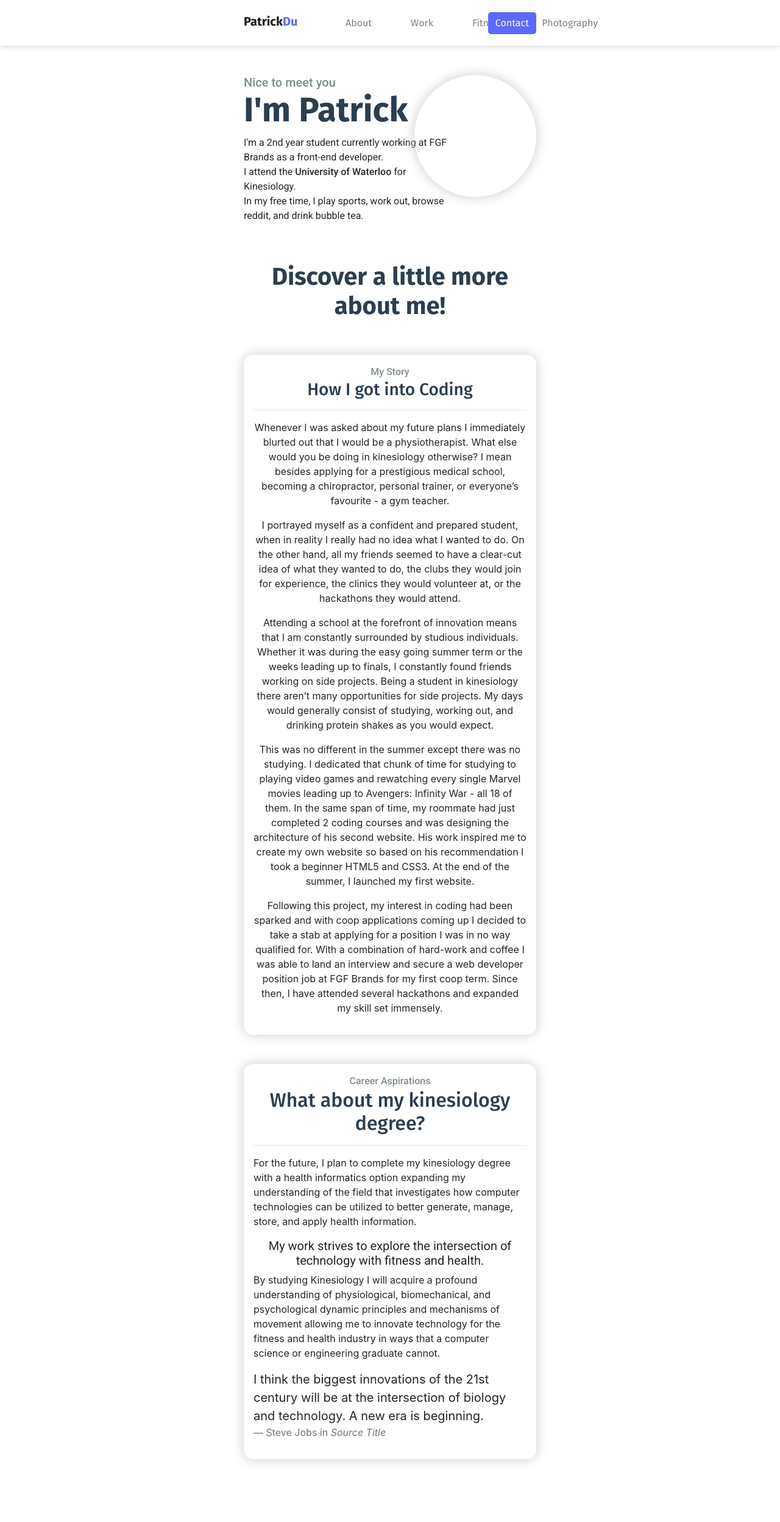
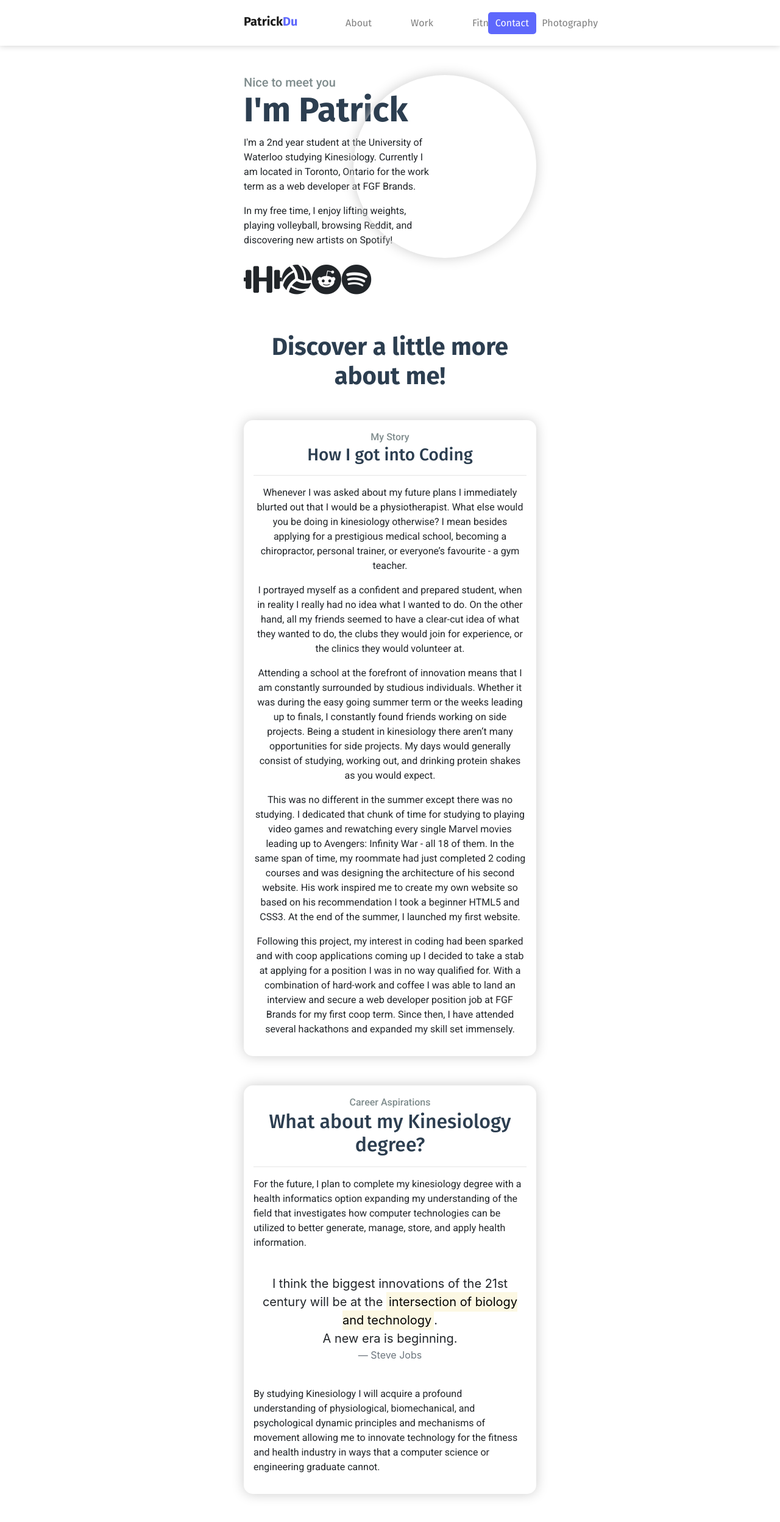
Before and after one commit to patrick-du/personal-website, a React (Create React App) app: page /about in a window 1280 px wide. Shown: the whole page at 61% size. Before the commit the page ends 2441 px from the top, so only its background shows below. Built offline with nearby package versions, Linux system fonts and the light colour scheme.

Commit message:
about page

```diff
--- a/package.json
+++ b/package.json
@@ -7,7 +7,8 @@
     "react": "^16.8.3",
     "react-dom": "^16.8.3",
     "react-router-dom": "^4.3.1",
-    "react-scripts": "2.1.5"
+    "react-scripts": "2.1.5",
+    "typer-js": "^5.0.1"
   },
   "scripts": {
     "start": "react-scripts start",
--- a/src/App.css
+++ b/src/App.css
@@ -48,9 +48,15 @@
 }
 
 .circle {
-  width: 200px;
-  height: 200px;
-  border-radius:100px;
+  width: 300px;
+  height: 300px;
+  border-radius:50%;
+  box-shadow: 0 0 20px #ccc;
+}
+
+.square {
+  width: 100px;
+  height: 100px;
   box-shadow: 0 0 20px #ccc;
 }
 
@@ -75,10 +81,13 @@
 
 /* About Styles */
 
-
 .aboutBox {
   width: 100%;
   height: auto;
   border-radius: 15px;
   box-shadow: 0 0 20px #ccc;
 }
+
+.emojis {
+  font-size: 50px;
+}
--- a/src/components/about/About.js
+++ b/src/components/about/About.js
@@ -1,4 +1,5 @@
 import React from 'react';
+
 
 const About = () => {
     return (
@@ -7,7 +8,14 @@ const About = () => {
                 <div className="col-9">
                     <h5 className="title-font med no-y-space">Nice to meet you</h5>
                     <h3 className="p-font bold display-4 ">I'm Patrick</h3>
-                    <p className="s-font reg">I'm a 2nd year student currently working at FGF Brands as a front-end developer. <br /> I attend the <span className="med">University of Waterloo</span> for Kinesiology. <br />In my free time, I play sports, work out, browse reddit, and drink bubble tea. </p>
+                    <p className="s-font pr-5">I'm a 2nd year student at the University of Waterloo studying Kinesiology. Currently I am located in Toronto, Ontario for the work term as a web developer at FGF Brands. </p>
+                    <p className="s-font pr-5">In my free time, I enjoy lifting weights, playing volleyball, browsing Reddit, and discovering new artists on Spotify!</p>
+                    <span className="emojis text-center">
+                            <i class="fas fa-dumbbell px-auto"/>
+                            <i class="fas fa-volleyball-ball px-auto"/>
+                            <i class="fab fa-reddit px-auto"/>
+                            <i class="fab fa-spotify px-auto"/>
+                    </span>
                 </div>
                 <div className="col-3">
                     <div className="circle float-right"></div>{/*image*/}
@@ -15,10 +23,9 @@ const About = () => {
             </div>
 
 
-
             <h1 className="p-font bold text-center mt-5">Discover a little more about me!</h1>
 
-            <div className="row">
+            <div className="xd">
 
             </div>
 
@@ -26,24 +33,26 @@ const About = () => {
                 <p className="title-font med no-y-space">My Story</p>
                 <h3 className="p-font med">How I got into Coding</h3>
                 <hr />
-                <p className="s-font-reg">Whenever I was asked about my future plans I immediately blurted out that I would be a physiotherapist. What else would you be doing in kinesiology otherwise? I mean besides applying for a prestigious medical school, becoming a chiropractor, personal trainer, or everyone’s favourite - a gym teacher.</p>
-                <p className="s-font-reg">I portrayed myself as a confident and prepared student, when in reality I really had no idea what I wanted to do. On the other hand, all my friends seemed to have a clear-cut idea of what they wanted to do, the clubs they would join for experience, the clinics they would volunteer at, or the hackathons they would attend.</p>
-                <p className="s-font-reg">Attending a school at the forefront of innovation means that I am constantly surrounded by studious individuals. Whether it was during the easy going summer term or the weeks leading up to finals, I constantly found friends working on side projects.  Being a student in kinesiology there aren’t many opportunities for side projects. My days would generally consist of studying, working out, and drinking protein shakes as you would expect.</p>
-                <p className="s-font-reg">This was no different in the summer except there was no studying. I dedicated that chunk of time for studying to playing video games and rewatching every single Marvel movies leading up to Avengers: Infinity War - all 18 of them. In the same span of time, my roommate had just completed 2 coding courses and was designing the architecture of his second website. His work inspired me to create my own website so based on his recommendation I took a beginner HTML5 and CSS3. At the end of the summer, I launched my first website.</p>
-                <p className="s-font-reg">Following this project, my interest in coding had been sparked and with coop applications coming up I decided to take a stab at applying for a position I was in no way qualified for. With a combination of hard-work and coffee I was able to land an interview and secure a web developer position job at FGF Brands for my first coop term. Since then, I have attended several hackathons and expanded my skill set immensely.</p>
+                <p className="s-font">Whenever I was asked about my future plans I immediately blurted out that I would be a physiotherapist. What else would you be doing in kinesiology otherwise? I mean besides applying for a prestigious medical school, becoming a chiropractor, personal trainer, or everyone’s favourite - a gym teacher.</p>
+                <p className="s-font">I portrayed myself as a confident and prepared student, when in reality I really had no idea what I wanted to do. On the other hand, all my friends seemed to have a clear-cut idea of what they wanted to do, the clubs they would join for experience, or the clinics they would volunteer at.</p>
+                <p className="s-font">Attending a school at the forefront of innovation means that I am constantly surrounded by studious individuals. Whether it was during the easy going summer term or the weeks leading up to finals, I constantly found friends working on side projects.  Being a student in kinesiology there aren’t many opportunities for side projects. My days would generally consist of studying, working out, and drinking protein shakes as you would expect.</p>
+                <p className="s-font">This was no different in the summer except there was no studying. I dedicated that chunk of time for studying to playing video games and rewatching every single Marvel movies leading up to Avengers: Infinity War - all 18 of them. In the same span of time, my roommate had just completed 2 coding courses and was designing the architecture of his second website. His work inspired me to create my own website so based on his recommendation I took a beginner HTML5 and CSS3. At the end of the summer, I launched my first website.</p>
+                <p className="s-font">Following this project, my interest in coding had been sparked and with coop applications coming up I decided to take a stab at applying for a position I was in no way qualified for. With a combination of hard-work and coffee I was able to land an interview and secure a web developer position job at FGF Brands for my first coop term. Since then, I have attended several hackathons and expanded my skill set immensely.</p>
             </div>
 
             <div className="aboutBox my-5 p-3 ">
                 <p className="title-font med no-y-space text-center">Career Aspirations</p>
-                <h2 className="p-font med text-center">What about my kinesiology degree?</h2>
+                <h2 className="p-font med text-center">What about my Kinesiology degree?</h2>
                 <hr />
-                <p className="s-font-reg">For the future, I plan to complete my kinesiology degree with a health informatics option expanding my understanding of the field that investigates how computer technologies can be utilized to better generate, manage, store, and apply health information.  </p>
-                <h5 className="s-font lead text-center">My work strives to explore the intersection of technology with fitness and health.</h5>
-                <p className="s-font-reg">By studying Kinesiology I will acquire a profound understanding of physiological, biomechanical, and psychological dynamic principles and mechanisms of movement allowing me to innovate technology for the fitness and health industry in ways that a computer science or engineering graduate cannot.</p>
-                <blockquote className="blockquote">
-                    <p className="mb-0">I think the biggest innovations of the 21st century will be at the intersection of biology and technology. A new era is beginning.</p>
-                    <footer className="blockquote-footer">Steve Jobs in <cite title="Source Title">Source Title</cite></footer>
+                <p className="s-font">For the future, I plan to complete my kinesiology degree with a health informatics option expanding my understanding of the field that investigates how computer technologies can be utilized to better generate, manage, store, and apply health information.  </p>
+                <br />
+                <blockquote className="blockquote text-center">
+                    <p className="mb-0">I think the biggest innovations of the 21st century will be at the <mark>intersection of biology and technology</mark>. <br /> A new era is beginning.</p>
+                    <footer className="blockquote-footer">Steve Jobs</footer>
                 </blockquote>
+                <br />
+                <p className="s-font">By studying Kinesiology I will acquire a profound understanding of physiological, biomechanical, and psychological dynamic principles and mechanisms of movement allowing me to innovate technology for the fitness and health industry in ways that a computer science or engineering graduate cannot.</p>
+
 
             </div>
         </div >
@@ -56,4 +65,5 @@ const About = () => {
 
 }
 
+
 export default About;
--- a/src/components/about/MyStory.js
+++ /dev/null
@@ -1 +0,0 @@
-import React from 'react';
```
Also changed, not shown: 1 other file (tests, documents, lock files or other folders).
